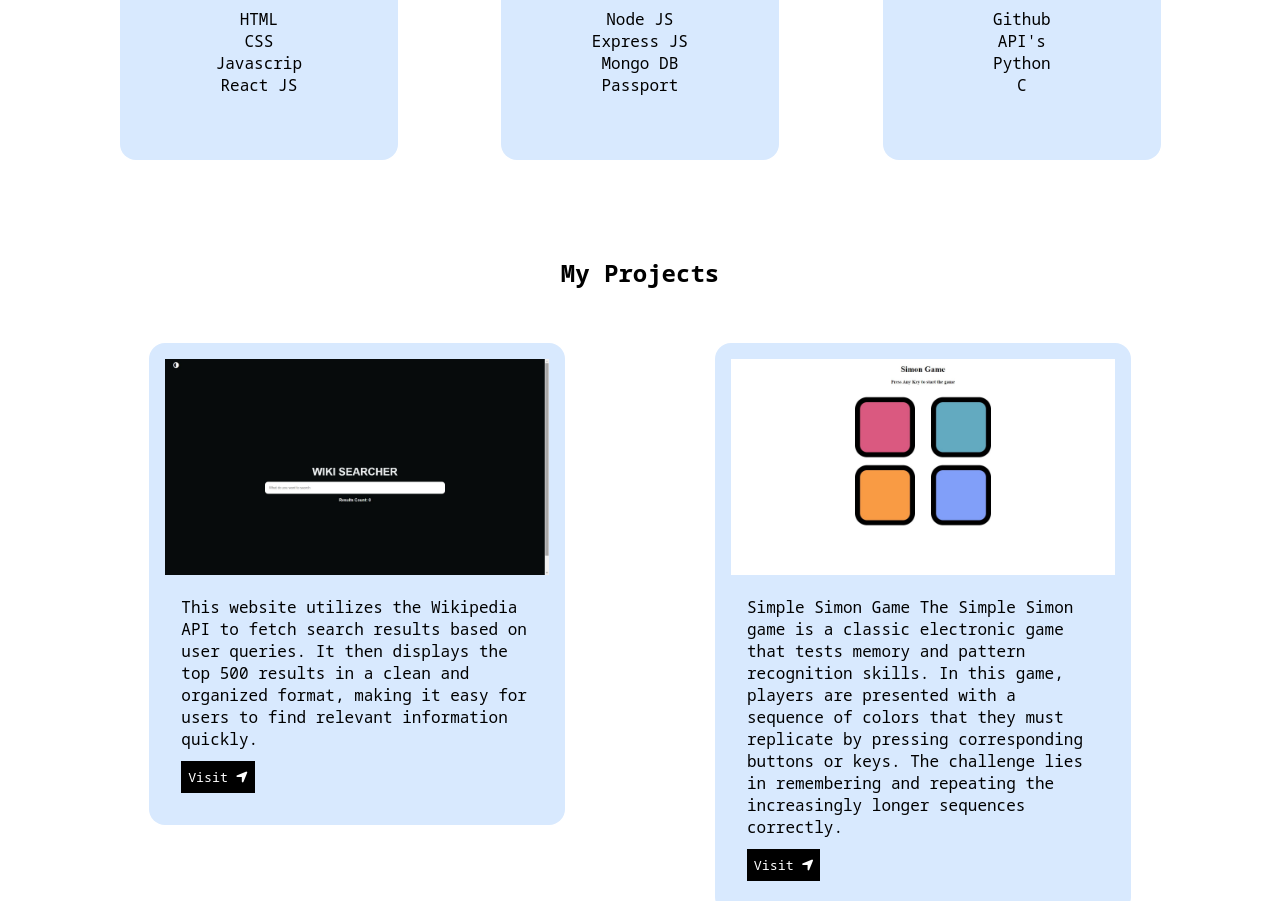
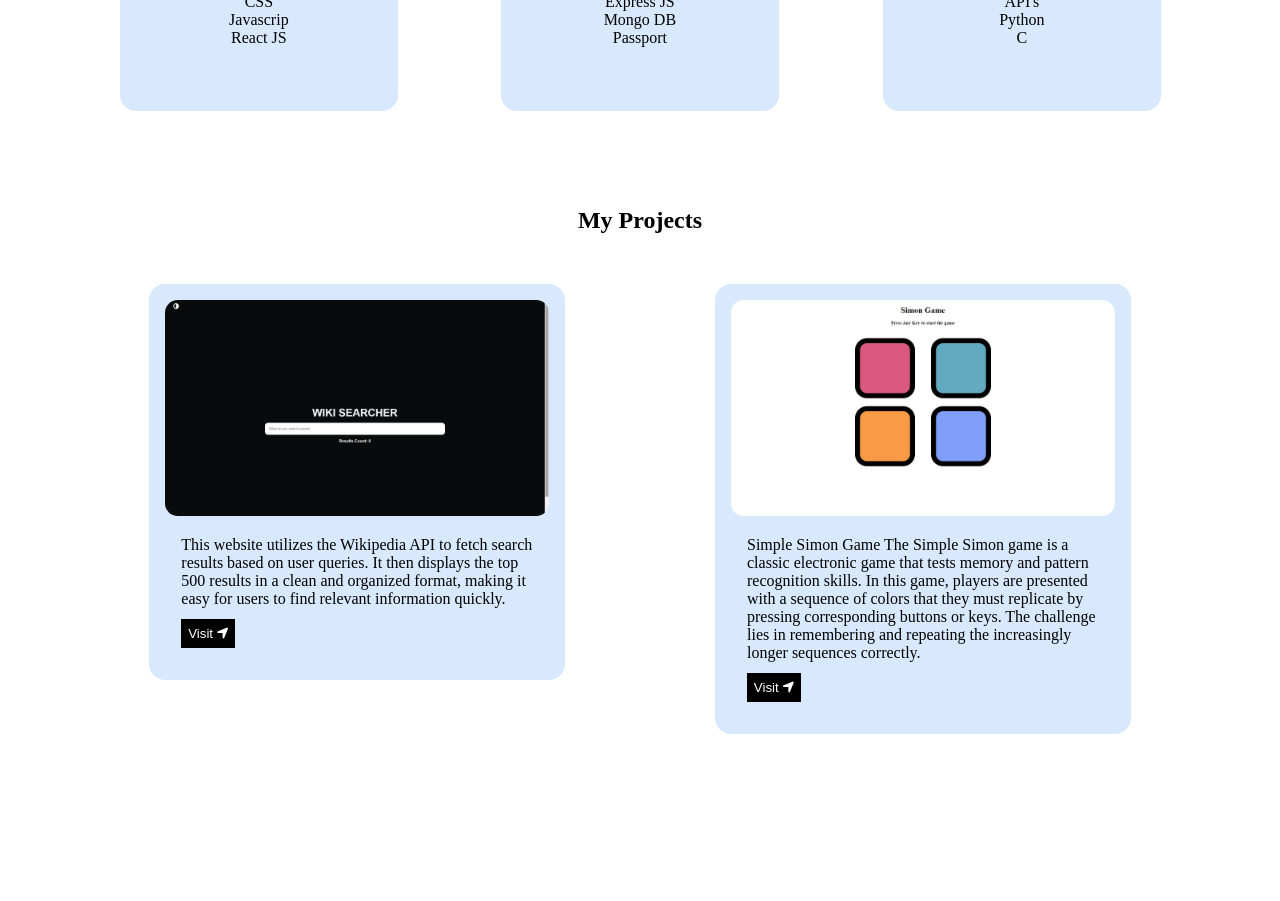
Before and after one commit to Sooraj002/PortFolio, a plain HTML site: page index.html in a window 1280 px wide. Shown: the part 1425-2326 px from the top of the page. Drawn offline with Linux system fonts and the light colour scheme.

Commit message:
fixed style

```diff
--- a/styles.css
+++ b/styles.css
@@ -1,7 +1,7 @@
 * {
   margin: 0;
   padding: 0;
-  font-family: "Noto Sans Mono", monospace;
+  /* font-family: "Noto Sans Mono", monospace; */
   /* flex-wrap: wrap; */
   scroll-behavior: smooth;
 }
@@ -172,7 +172,7 @@ section {
 
 .pro {
   width: 30%;
-  /* text-align: center; */
+  padding: 0.3rem;
   height: fit-content;
   padding: 1rem;
   border-radius: 1rem;
@@ -194,6 +194,7 @@ ul {
 } */
 .pro-img {
   width: 100%;
+  border-radius: 0.8rem;
 }
 
 footer {
```
